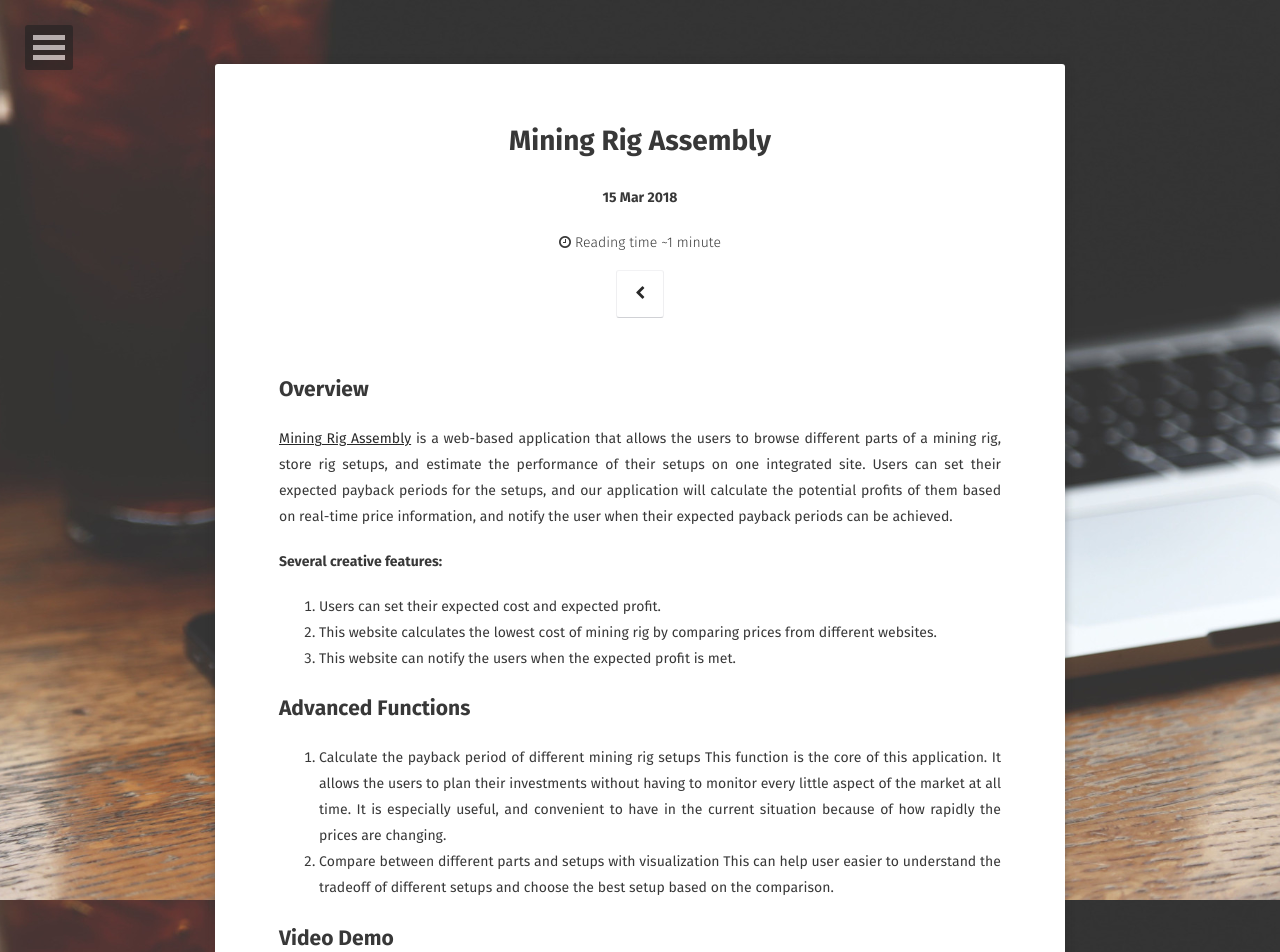
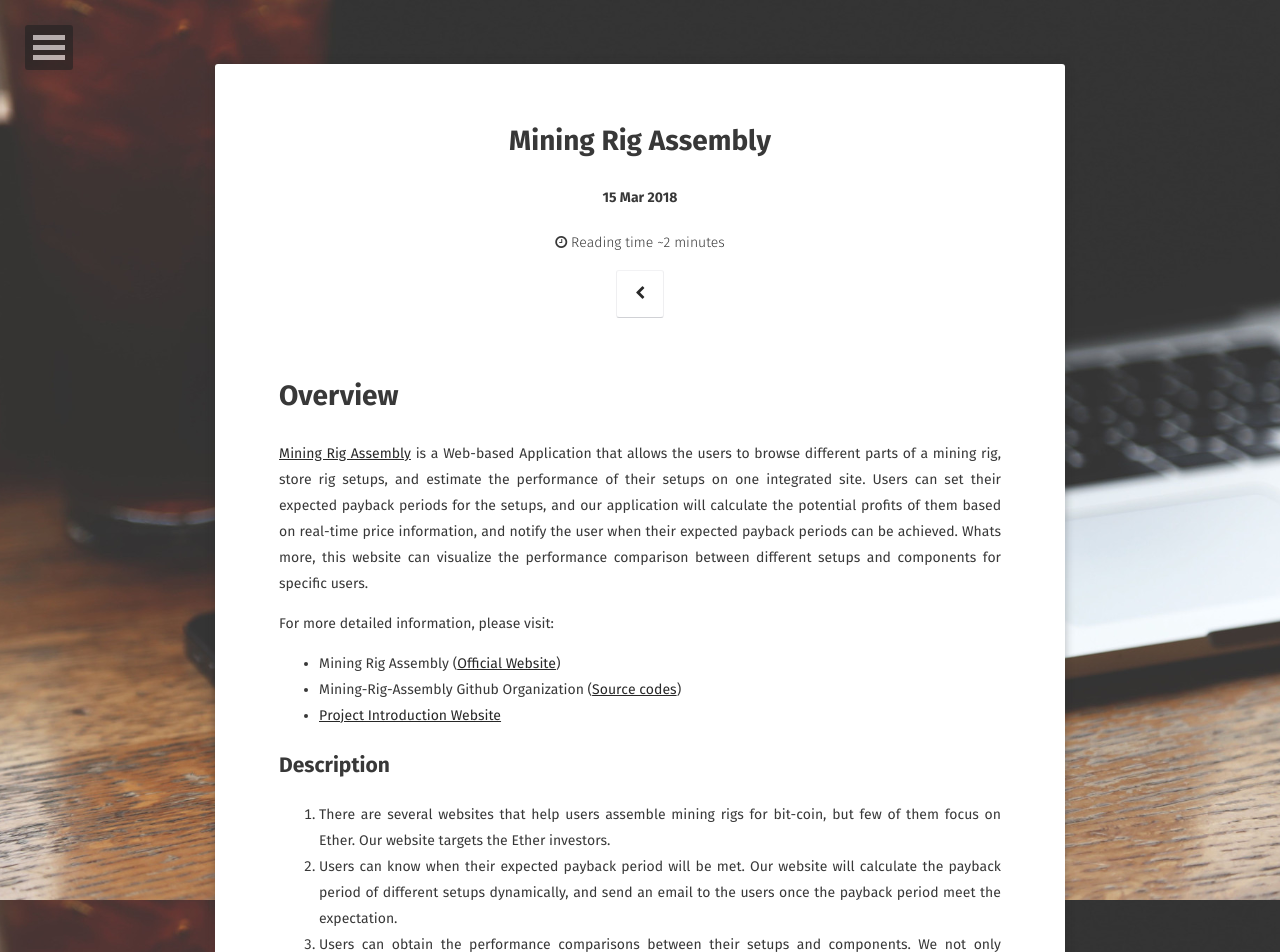
Before and after one commit to Zhenye-Na/blog, a Jekyll site: the page built from _posts/2018-03-15-mining-rig-assembly.md, in a window 1280 px wide and 1400 px high. Shown: the top 952 px of the window. Built offline with Jekyll 4.4.1, drawn with Linux system fonts in a browser that asks for light colours; some web fonts are replaced; comment, search, counter and statistics services are not loaded; some of the changed text lies outside the part shown.

Commit message:
Update intro

```diff
--- a/_posts/2018-03-15-mining-rig-assembly.md
+++ b/_posts/2018-03-15-mining-rig-assembly.md
@@ -10,21 +10,30 @@ tag:
 comments: true
 ---
 
-## Overview
+# Overview
 
-[Mining Rig Assembly](http://rigassembly.web.engr.illinois.edu/index.php) is a web-based application that allows the users to browse different parts of a mining rig, store rig setups, and estimate the performance of their setups on one integrated site. Users can set their expected payback periods for the setups, and our application will calculate the potential profits of them based on real-time price information, and notify the user when their expected payback periods can be achieved.
+[Mining Rig Assembly](http://rigassembly.web.engr.illinois.edu/index.php) is a Web-based Application that allows the users to browse different parts of a mining rig, store rig setups, and estimate the performance of their setups on one integrated site. Users can set their expected payback periods for the setups, and our application will calculate the potential proﬁts of them based on real-time price information, and notify the user when their expected payback periods can be achieved. Whats more, this website can visualize the performance comparison between different setups and components for speciﬁc users.
 
-#### Several creative features:
+For more detailed information, please visit:
 
-1. Users can set their expected cost and expected profit.
-2. This website calculates the lowest cost of mining rig by comparing prices from different websites.
-3. This website can notify the users when the expected profit is met.
+* Mining Rig Assembly ([Official Website](http://rigassembly.web.engr.illinois.edu/index.php))
+* Mining-Rig-Assembly Github Organization ([Source codes](https://github.com/Mining-Rig-Assembly))
+* [Project Introduction Website](https://mining-rig-assembly.github.io/)
+
+
+## Description
+1. There are several websites that help users assemble mining rigs for bit-coin, but few of them focus on Ether. Our website targets the Ether investors.
+2. Users can know when their expected payback period will be met. Our website will calculate the payback period of different setups dynamically, and send an email to the users once the payback period meet the expectation.
+3. Users can obtain the performance comparisons between their setups and components. We not only visualize the performance of the setups and the components, but also the comparison between setups and components. This is a practical function for users as they can view and choose their setup more intuitively.
+
 
 ## Advanced Functions
-1. Calculate the payback period of different mining rig setups
-This function is the core of this application. It allows the users to plan their investments without having to monitor every little aspect of the market at all time. It is especially useful, and convenient to have in the current situation because of how rapidly the prices are changing.
-2. Compare between different parts and setups with visualization
-This can help user easier to understand the tradeoff of different setups and choose the best setup based on the comparison.
+1. Calculate payback period of the mining rig investment
+	- This function is the core of this application. It allows the users to plan their investments without having to monitor every little aspect of the market at all time. It is especially useful, and convenient to have in the current situation because of how rapidly the prices are changing. This function is advanced because it requires additional data from GPU such as hash rate and power consumption. Also, it update ETH price and component price in the database automatically and send email notiﬁcation to user if they subscribe the set they created.
+
+2. Comparisons between different parts/setups with visualization
+	- This can help user easier to understand the trade-off of different setups and choose the best setup based on the comparison. This function is advanced because it needs to summarize data into useful information such as total price of the setup and the payback period for each user setups for comparison.
+
 
 ## Video Demo
 
```
